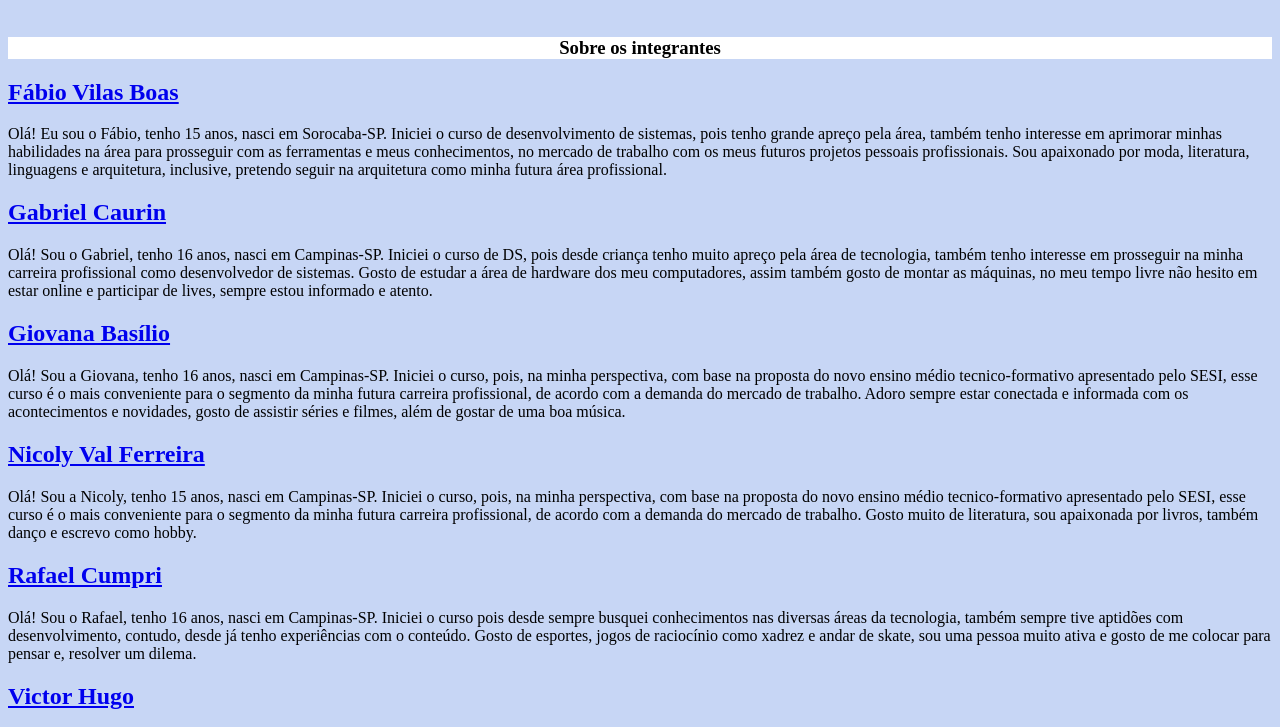
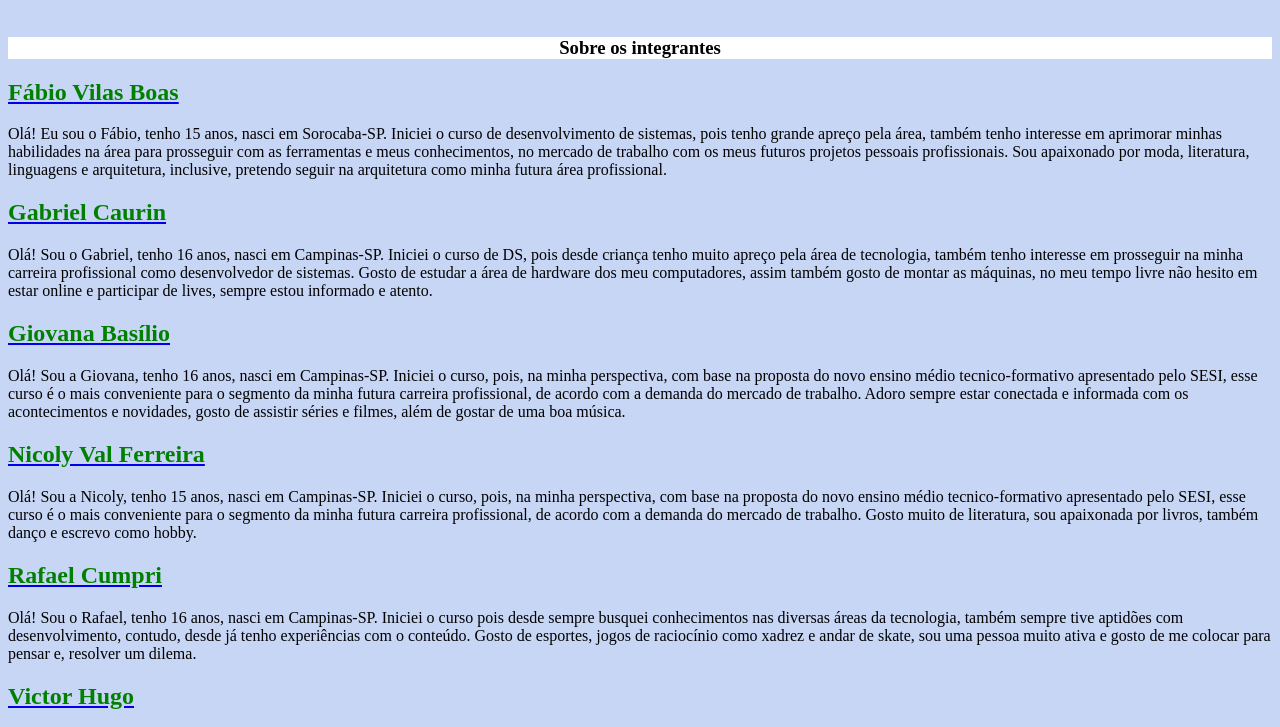
Before and after one commit to victormattos564/DesafioPsiOmega, a plain HTML site: page index.html in a window 1280 px wide. Shown: the part 315-1042 px from the top of the page. Drawn offline with Linux system fonts and the light colour scheme; files whose address does not match are found by name.

Commit message:
Modificação final no index

```diff
--- a/index.html
+++ b/index.html
@@ -19,7 +19,7 @@
             </section>
             <section>
                 <a href=" https://www.instagram.com/fabio_vsj/">
-                    <h2>Fábio Vilas Boas</h2>
+                    <h2 style="color:green">Fábio Vilas Boas</h2>
                 </a>
                 <p>Olá! Eu sou o Fábio, tenho 15 anos, nasci em Sorocaba-SP. Iniciei
                     o curso de desenvolvimento de sistemas, pois tenho grande apreço
@@ -30,7 +30,7 @@
             </section>
             <section>
                 <a href="https://www.instagram.com/019caurin/">
-                    <h2>Gabriel Caurin </h2>
+                    <h2 style="color:green">Gabriel Caurin </h2>
                 </a>
                 <p>Olá! Sou o Gabriel, tenho 16 anos, nasci em Campinas-SP. Iniciei o curso de DS, pois desde criança
                     tenho muito apreço pela área de tecnologia, também tenho interesse em prosseguir na minha carreira
@@ -40,7 +40,7 @@
             </section>
             <section>
                 <a href="https://www.instagram.com/_gibasilio/">
-                    <h2>Giovana Basílio</h2>
+                    <h2 style="color:green">Giovana Basílio</h2>
                 </a>
                 <p>Olá! Sou a Giovana, tenho 16 anos, nasci em Campinas-SP. Iniciei o curso, pois, na minha perspectiva,
                     com base na proposta do novo ensino médio tecnico-formativo apresentado pelo SESI, esse curso é o
@@ -50,7 +50,7 @@
             </section>
             <section>
                 <a href="https://www.instagram.com/nicolyyval/">
-                    <h2>Nicoly Val Ferreira</h2>
+                    <h2 style="color:green">Nicoly Val Ferreira</h2>
                 </a>
                 <p>Olá! Sou a Nicoly, tenho 15 anos, nasci em Campinas-SP. Iniciei o curso, pois, na minha perspectiva,
                     com base na proposta do novo ensino médio tecnico-formativo apresentado pelo SESI, esse curso é o
@@ -60,7 +60,7 @@
             </section>
             <section>
                 <a href=https://www.instagram.com/rafael_cumpri />
-                <h2>Rafael Cumpri</h2></a>
+                <h2 style="color:green">Rafael Cumpri</h2></a>
                 <p>Olá! Sou o Rafael, tenho 16 anos, nasci em Campinas-SP. Iniciei o curso pois desde sempre busquei
                     conhecimentos nas diversas áreas da tecnologia, também sempre tive aptidões com desenvolvimento,
                     contudo, desde já tenho experiências com o conteúdo. Gosto de esportes, jogos de raciocínio como
@@ -69,7 +69,7 @@
             </section>
             <section>
                 <a href="https://www.instagram.com/iam.mattosz/">
-                    <h2>Victor Hugo</h2>
+                    <h2 style="color:green">Victor Hugo</h2>
                 </a>
                 <p>Olá! Sou o Victor, tenho 16 anos, nasci em Valinhos-SP. Iniciei o curso pois Iniciei o curso de DS,
                     pois desde criança tenho muito apreço pela área de tecnologia, porém não tenho total interesse em
@@ -83,7 +83,7 @@
         </section>
     </main>
 </body>
-<footerpage>
+<footerpage style="background-color:rgb(57, 82, 125);">
     <section style="text-align:center;">
         <a href="https://linktr.ee/psiomega.01"><img src="C:\Users\Aluno A\Desktop\desafio-psiomega\assets\imagens\logo.png" width="80" height="80"></a>
     </section>
```
